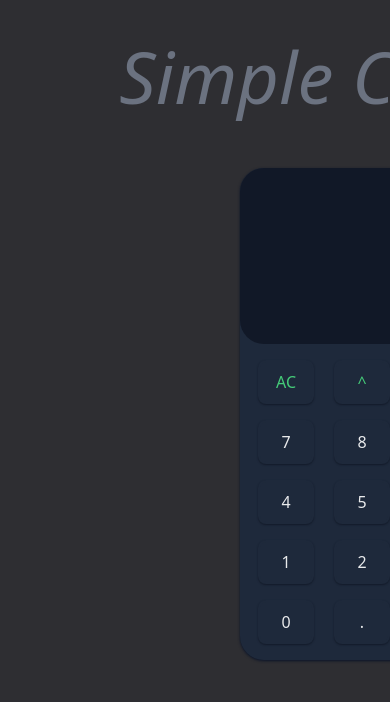
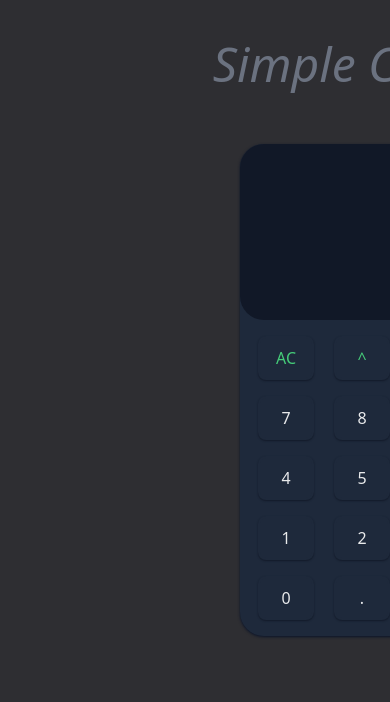
Before and after one commit to mkbhdana/simple-calculator, a website built with Vite: page index.html in a window 390 px wide. Shown: the top 702 px of the page. Built offline with nearby package versions, Linux system fonts and the light colour scheme.

Commit message:
Update index.html

```diff
--- a/index.html
+++ b/index.html
@@ -16,7 +16,7 @@
       class="wrapper flex xs:flex-col justify-end items-center w-[50rem] h-auto m-auto px-10 xs:p-10"
     >
       <div class="heading">
-        <h1 class="text-gray-500 text-7xl italic">Simple Calculator</h1>
+        <h1 class="text-gray-500 text-7xl xs:text-5xl italic">Simple Calculator</h1>
       </div>
       <div
         class="container flex flex-col justify-center items-center bg-slate-800 my-14 rounded-3xl shadow-slate-900 shadow w-80 h-auto"
```
